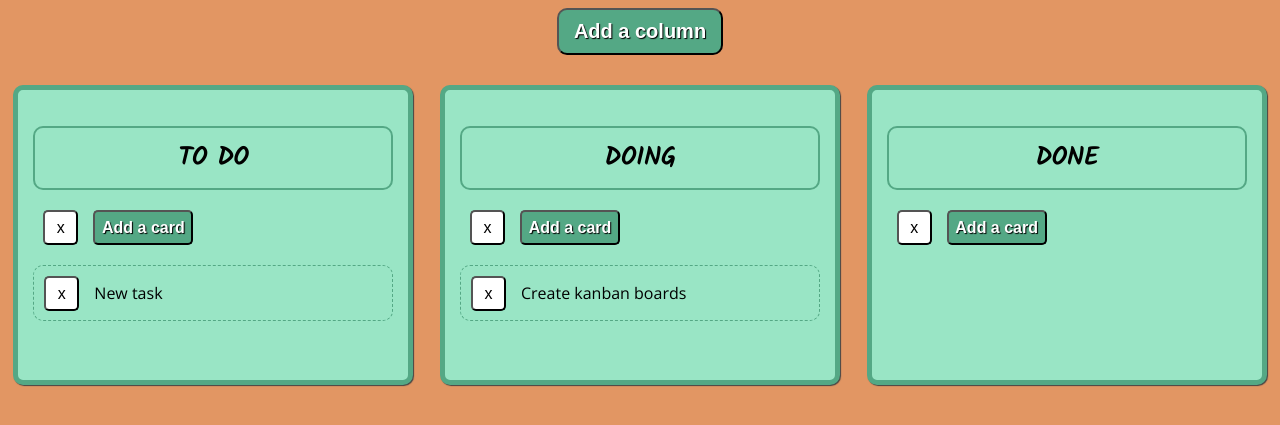
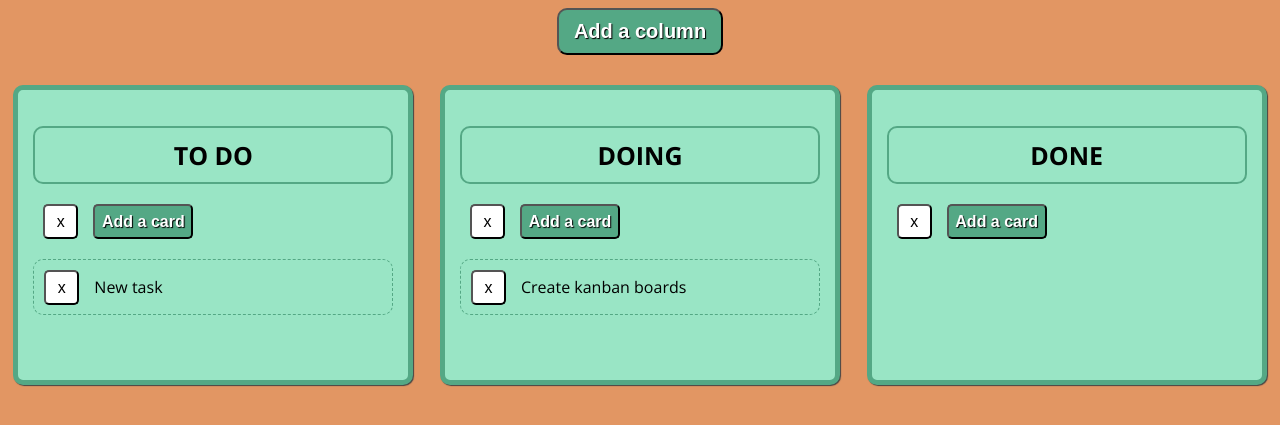
Before and after one commit to katjed/11-6-OOP-KanbanBoard, a website: page index.html in a window 1280 px wide. Shown: the part 113-538 px from the top of the page. Drawn offline with nearby package versions, Linux system fonts and the light colour scheme.

Commit message:
Update style

```diff
--- a/sass/style.scss
+++ b/sass/style.scss
@@ -1,8 +1,6 @@
 @import url(https://fonts.googleapis.com/css?family=Open+Sans:300,300i,400,400i,600,600i,700,700i,800,800i);
-@import url(https://fonts.googleapis.com/css?family=Kalam);
 
 $font: 'Open Sans', sans-serif;
-$title: 'Kalam', cursive;
 $white: #fff;
 $orange: #e29663;
 $green-light: #99e5c5;
@@ -63,7 +61,6 @@ body {
 			.column-title {
 				text-align: center;
 				font-size: 25px;
-				font-family: $title;
 				text-transform: uppercase;
 				padding: 10px 15px;
 				border: 2px solid $green-dark;
```
Also changed, not shown: css/style.css.
